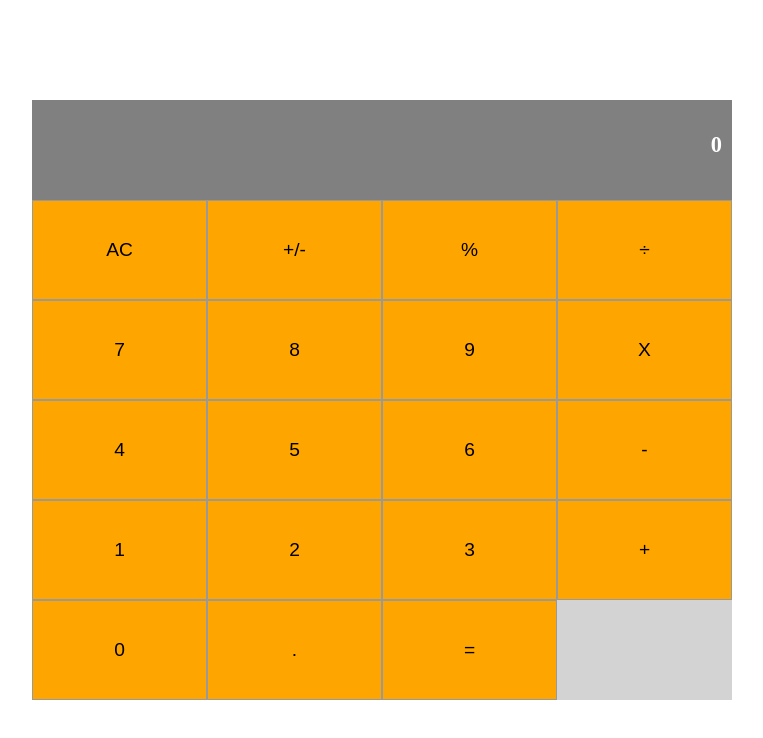
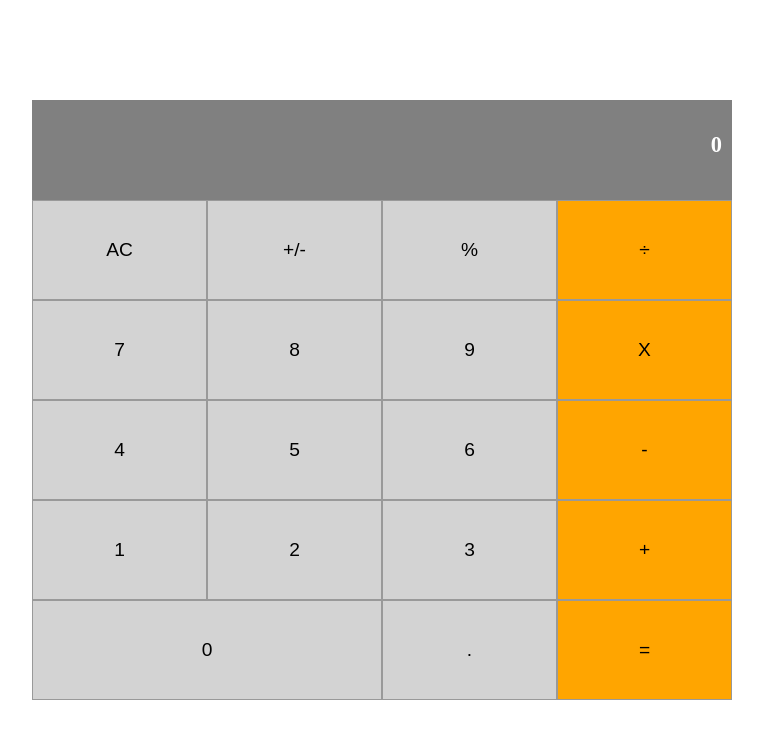
Before and after one commit to SevlaMare/reactiveCalculator, a React app: page / in a window 1280 px wide. Shown: the whole page, without its empty margins (258-1021 px from the left). Built offline with nearby package versions, Linux system fonts and the light colour scheme.

Commit message:
convert map to regular html for better readability

```diff
--- a/src/components/Button.js
+++ b/src/components/Button.js
@@ -5,10 +5,13 @@ const Button = props => {
   const { buttonName, wide, color } = props;
 
   return (
-    <button type="button" style={{
-      backgroundColor: color,
-      width: (wide ? '50%' : '25%')
-    }}>
+    <button
+      type="button"
+      style={{
+        backgroundColor: color,
+        width: (wide ? '50%' : '25%'),
+      }}
+    >
       { buttonName }
     </button>
   );
--- a/src/components/ButtonPanel.js
+++ b/src/components/ButtonPanel.js
@@ -4,23 +4,37 @@ import Button from './Button';
 const ButtonPanel = () => (
   <div className="flex flex-col btnPanel">
     <div className="rowPanel">
-      {['AC', '+/-', '%', '÷'].map(element => <Button key={element.id} buttonName={element.toString()} />)}
+      <Button color="#d3d3d3" buttonName="AC" />
+      <Button color="#d3d3d3" buttonName="+/-" />
+      <Button color="#d3d3d3" buttonName="%" />
+      <Button buttonName="÷" />
     </div>
 
     <div className="rowPanel">
-      {['7', '8', '9', 'X'].map(element => <Button key={element.id} buttonName={element.toString()} />)}
+      <Button color="#d3d3d3" buttonName="7" />
+      <Button color="#d3d3d3" buttonName="8" />
+      <Button color="#d3d3d3" buttonName="9" />
+      <Button buttonName="X" />
     </div>
 
     <div className="rowPanel">
-      {['4', '5', '6', '-'].map(element => <Button key={element.id} buttonName={element.toString()} />)}
+      <Button color="#d3d3d3" buttonName="4" />
+      <Button color="#d3d3d3" buttonName="5" />
+      <Button color="#d3d3d3" buttonName="6" />
+      <Button buttonName="-" />
     </div>
 
     <div className="rowPanel">
-      {['1', '2', '3', '+'].map(element => <Button key={element.id} buttonName={element.toString()} />)}
+      <Button color="#d3d3d3" buttonName="1" />
+      <Button color="#d3d3d3" buttonName="2" />
+      <Button color="#d3d3d3" buttonName="3" />
+      <Button buttonName="+" />
     </div>
 
     <div className="rowPanel">
-      {['0', '.', '='].map(element => <Button key={element.id} buttonName={element.toString()} />)}
+      <Button color="#d3d3d3" wide="true" buttonName="0" />
+      <Button color="#d3d3d3" buttonName="." />
+      <Button buttonName="=" />
     </div>
   </div>
 );
```
Also changed, not shown: src/css/style.css (line endings or trailing spaces).
